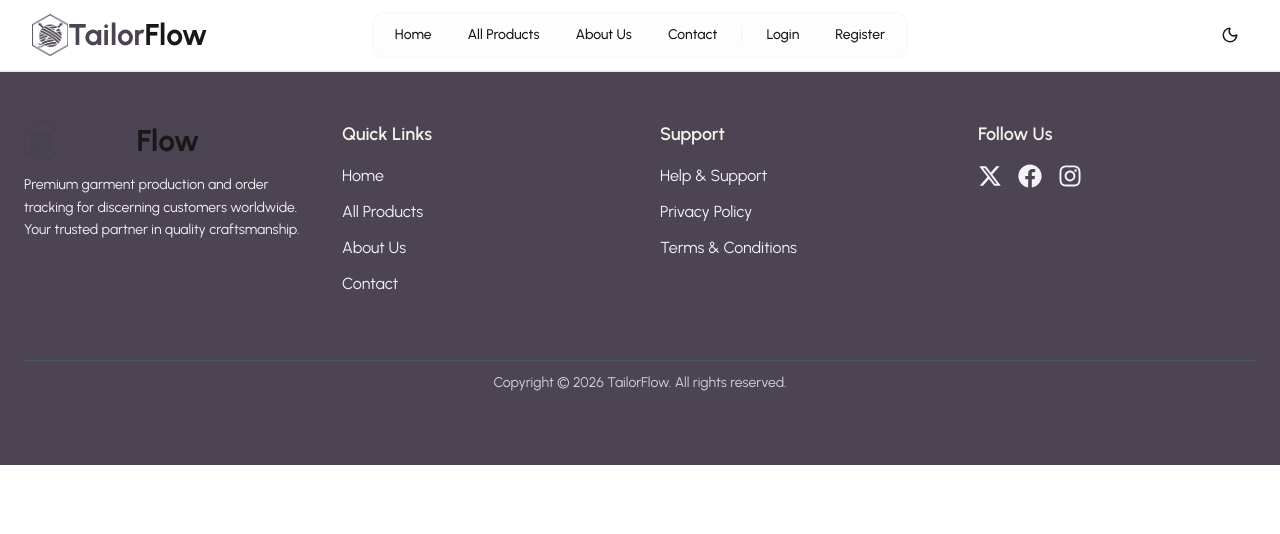
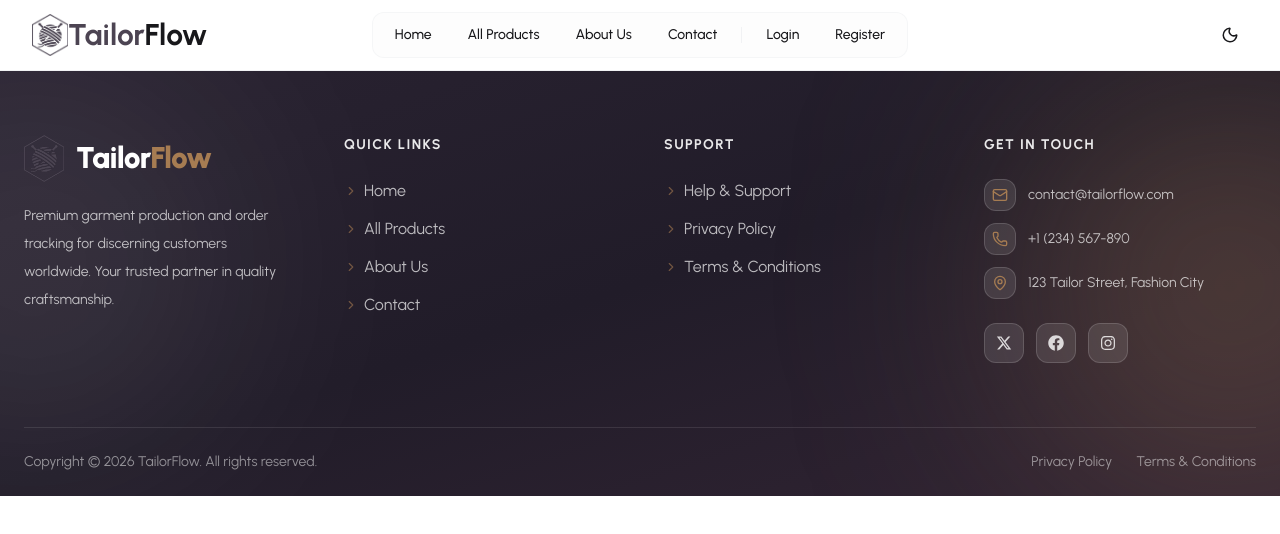
Before and after one commit to abd-005/Garments-Order-Production-Tracker-System-Frontend, a React (Vite) app: page /auth in a window 1280 px wide. Shown: the top 534 px of the page. Built offline with nearby package versions, Linux system fonts and the light colour scheme; no server answers.

Commit message:
feat: revamp footer with modern dark band, contact info, and social tiles

```diff
--- a/src/Components/Shared/Footer/Footer.jsx
+++ b/src/Components/Shared/Footer/Footer.jsx
@@ -1,69 +1,181 @@
-import { FaTwitter, FaFacebook, FaInstagram } from "react-icons/fa";
-import { FaXTwitter } from "react-icons/fa6";
-import { Link } from "react-router";
-import Logo from "../../Logo/Logo";
+import { useRef } from 'react'
+import { Link } from 'react-router'
+import { gsap } from 'gsap'
+import { ScrollTrigger } from 'gsap/ScrollTrigger'
+import { useGSAP } from '@gsap/react'
+import { FaTwitter, FaFacebook, FaInstagram } from 'react-icons/fa'
+import { FaXTwitter } from 'react-icons/fa6'
+import { Mail, Phone, MapPin, ChevronRight } from 'lucide-react'
+import logo from '../../../assets/logo.png'
+
+gsap.registerPlugin(useGSAP, ScrollTrigger)
+
+const quickLinks = [
+  { to: '/', label: 'Home' },
+  { to: '/products', label: 'All Products' },
+  { to: '/about', label: 'About Us' },
+  { to: '/contact', label: 'Contact' },
+]
+
+const supportLinks = [
+  { to: '/help', label: 'Help & Support' },
+  { to: '/privacy', label: 'Privacy Policy' },
+  { to: '/terms-conditions', label: 'Terms & Conditions' },
+]
+
+const contactItems = [
+  { icon: Mail, text: 'contact@tailorflow.com' },
+  { icon: Phone, text: '+1 (234) 567-890' },
+  { icon: MapPin, text: '123 Tailor Street, Fashion City' },
+]
+
+const socials = [
+  { icon: FaXTwitter, href: 'https://www.x.com/ab0ahad', label: 'Twitter / X' },
+  { icon: FaFacebook, href: 'https://www.facebook.com/ab0ahad', label: 'Facebook' },
+  { icon: FaInstagram, href: 'https://www.instagram.com/ab0ahad/', label: 'Instagram' },
+]
 
 const Footer = () => {
+  const container = useRef(null)
+
+  useGSAP(() => {
+    const tl = gsap.timeline({
+      scrollTrigger: {
+        trigger: container.current,
+        start: 'top 95%',
+        toggleActions: 'play none none none',
+      },
+    })
+
+    tl.fromTo(
+      '.footer-col',
+      { y: 30, opacity: 0 },
+      { y: 0, opacity: 1, stagger: 0.1, duration: 0.5, ease: 'power2.out' }
+    )
+  }, { scope: container })
+
   return (
-    <footer className="text-white py-12 bg-primary dark:bg-gray-900 border-t border-gray-200 dark:border-slate-700">
-      <div className="container mx-auto px-6 grid grid-cols-1 lg:grid-cols-4 gap-10">
+    <footer ref={container} className="relative overflow-hidden bg-[#211c29] text-white">
+      <div className="absolute inset-0 bg-linear-to-br from-[#2b2433]/80 via-transparent to-[#3d2a3a]/60" />
 
-        {/* Brand */}
-        <div>
-          <Logo/>
-          <p className="text-sm leading-relaxed text-gray-100 dark:text-gray-400 mt-3">
-            Premium garment production and order tracking for discerning customers worldwide. Your trusted partner in quality craftsmanship.
+      <div className="absolute -left-40 top-0 h-96 w-96 rounded-full bg-white/10 blur-[120px]" />
+
+      <div className="absolute -right-40 bottom-0 h-[420px] w-[420px] rounded-full bg-accent/30 blur-[120px]" />
+
+      <div className="relative mx-auto max-w-7xl px-6">
+        <div className="grid grid-cols-1 gap-12 py-16 sm:grid-cols-2 lg:grid-cols-4">
+          <div className="footer-col">
+            <div className="flex items-center gap-3">
+              <img src={logo} alt="TailorFlow logo" className="w-10" />
+              <span className="text-3xl font-black tracking-tight text-white">
+                Tailor<span className="text-accent">Flow</span>
+              </span>
+            </div>
+
+            <p className="mt-5 max-w-sm text-sm leading-7 text-white/70">
+              Premium garment production and order tracking for discerning
+              customers worldwide. Your trusted partner in quality craftsmanship.
             </p>
           </div>
 
-        {/* Useful Links */}
-        <div className="footer-section">
-          <h3 className="text-lg font-semibold mb-4 text-secondary dark:text-blue-300">Quick Links</h3>
-          <ul className="space-y-3">
-            <li><Link to="/" className="text-gray-100 dark:text-gray-400 hover:text-secondary dark:hover:text-blue-300 transition-colors duration-200">Home</Link></li>
-            <li><Link to="/products" className="text-gray-100 dark:text-gray-400 hover:text-secondary dark:hover:text-blue-300 transition-colors duration-200">All Products</Link></li>
-            <li><Link to="/about" className="text-gray-100 dark:text-gray-400 hover:text-secondary dark:hover:text-blue-300 transition-colors duration-200">About Us</Link></li>
-            <li><Link to="/contact" className="text-gray-100 dark:text-gray-400 hover:text-secondary dark:hover:text-blue-300 transition-colors duration-200">Contact</Link></li>
+          <div className="footer-col">
+            <h3 className="text-sm font-bold uppercase tracking-widest text-white/90">
+              Quick Links
+            </h3>
+
+            <ul className="mt-6 space-y-3">
+              {quickLinks.map((link) => (
+                <li key={link.to}>
+                  <Link
+                    to={link.to}
+                    className="group inline-flex items-center gap-1.5 text-white/70 transition-colors duration-300 hover:text-accent"
+                  >
+                    <ChevronRight className="h-3.5 w-3.5 text-accent/60 transition-transform duration-300 group-hover:translate-x-0.5" />
+                    {link.label}
+                  </Link>
+                </li>
+              ))}
             </ul>
           </div>
 
-        {/* Support */}
-        <div className="footer-section">
-          <h3 className="text-lg font-semibold mb-4 text-secondary dark:text-blue-300">Support</h3>
-          <ul className="space-y-3">
-            <li><Link to="/help" className="text-gray-100 dark:text-gray-400 hover:text-secondary dark:hover:text-blue-300 transition-colors duration-200">Help & Support</Link></li>
-            <li><Link to="/privacy" className="text-gray-100 dark:text-gray-400 hover:text-secondary dark:hover:text-blue-300 transition-colors duration-200">Privacy Policy</Link></li>
-            <li><Link to="/terms-conditions" className="text-gray-100 dark:text-gray-400 hover:text-secondary dark:hover:text-blue-300 transition-colors duration-200">Terms & Conditions</Link></li>
+          <div className="footer-col">
+            <h3 className="text-sm font-bold uppercase tracking-widest text-white/90">
+              Support
+            </h3>
+
+            <ul className="mt-6 space-y-3">
+              {supportLinks.map((link) => (
+                <li key={link.to}>
+                  <Link
+                    to={link.to}
+                    className="group inline-flex items-center gap-1.5 text-white/70 transition-colors duration-300 hover:text-accent"
+                  >
+                    <ChevronRight className="h-3.5 w-3.5 text-accent/60 transition-transform duration-300 group-hover:translate-x-0.5" />
+                    {link.label}
+                  </Link>
+                </li>
+              ))}
             </ul>
           </div>
 
-        {/* Social */}
-        <div className="footer-section">
-          <h3 className="text-lg font-semibold mb-4 text-secondary dark:text-blue-300">Follow Us</h3>
-          <div className="flex gap-4">
-            <a href="https://www.x.com/ab0ahad" className="text-gray-100 dark:text-gray-400 hover:text-secondary dark:hover:text-blue-300 transition-colors" aria-label="Twitter">
-              <FaXTwitter size={24} />
+          <div className="footer-col">
+            <h3 className="text-sm font-bold uppercase tracking-widest text-white/90">
+              Get in Touch
+            </h3>
+
+            <ul className="mt-6 space-y-3">
+              {contactItems.map((item) => {
+                const ContactIcon = item.icon
+
+                return (
+                  <li key={item.text} className="flex items-center gap-3 text-sm text-white/70">
+                    <span className="flex size-8 shrink-0 items-center justify-center rounded-xl border border-white/15 bg-white/10">
+                      <ContactIcon className="h-4 w-4 text-accent" />
+                    </span>
+                    {item.text}
+                  </li>
+                )
+              })}
+            </ul>
+
+            <div className="mt-6 flex gap-3">
+              {socials.map((item) => {
+                const SocialIcon = item.icon
+
+                return (
+                  <a
+                    key={item.label}
+                    href={item.href}
+                    target="_blank"
+                    rel="noreferrer"
+                    aria-label={item.label}
+                    className="flex size-10 items-center justify-center rounded-xl border border-white/15 bg-white/10 text-white/80 transition-all duration-300 hover:-translate-y-1 hover:border-accent/60 hover:bg-white/15 hover:text-accent"
+                  >
+                    <SocialIcon size={16} />
                   </a>
-            <a href="https://www.facebook.com/ab0ahad
-" className="text-gray-100 dark:text-gray-400 hover:text-secondary dark:hover:text-blue-300 transition-colors" aria-label="Facebook">
-              <FaFacebook size={24} />
-            </a>
-            <a href="https://www.instagram.com/ab0ahad/" className="text-gray-100 dark:text-gray-400 hover:text-secondary dark:hover:text-blue-300 transition-colors" aria-label="Instagram">
-              <FaInstagram size={24} />
-            </a>
+                )
+              })}
             </div>
           </div>
         </div>
 
-      <div className="container mx-auto mt-10 px-6">
-        {/* Copyright */}
-        <div className='py-6 text-sm text-center text-gray-300 dark:text-gray-500'>
-          <hr className="mb-3 border-gray-600 dark:border-slate-700"/>
+        <div className="flex flex-col items-center justify-between gap-4 border-t border-white/10 py-6 sm:flex-row">
+          <p className="text-sm text-white/50">
             Copyright © {new Date().getFullYear()} TailorFlow. All rights reserved.
+          </p>
+
+          <div className="flex items-center gap-6 text-sm text-white/50">
+            <Link to="/privacy" className="transition-colors hover:text-accent">
+              Privacy Policy
+            </Link>
+            <Link to="/terms-conditions" className="transition-colors hover:text-accent">
+              Terms &amp; Conditions
+            </Link>
+          </div>
         </div>
       </div>
     </footer>
-  );
-};
+  )
+}
 
-export default Footer;
+export default Footer
```
Lines whose indentation alone changed are shown as unchanged.
